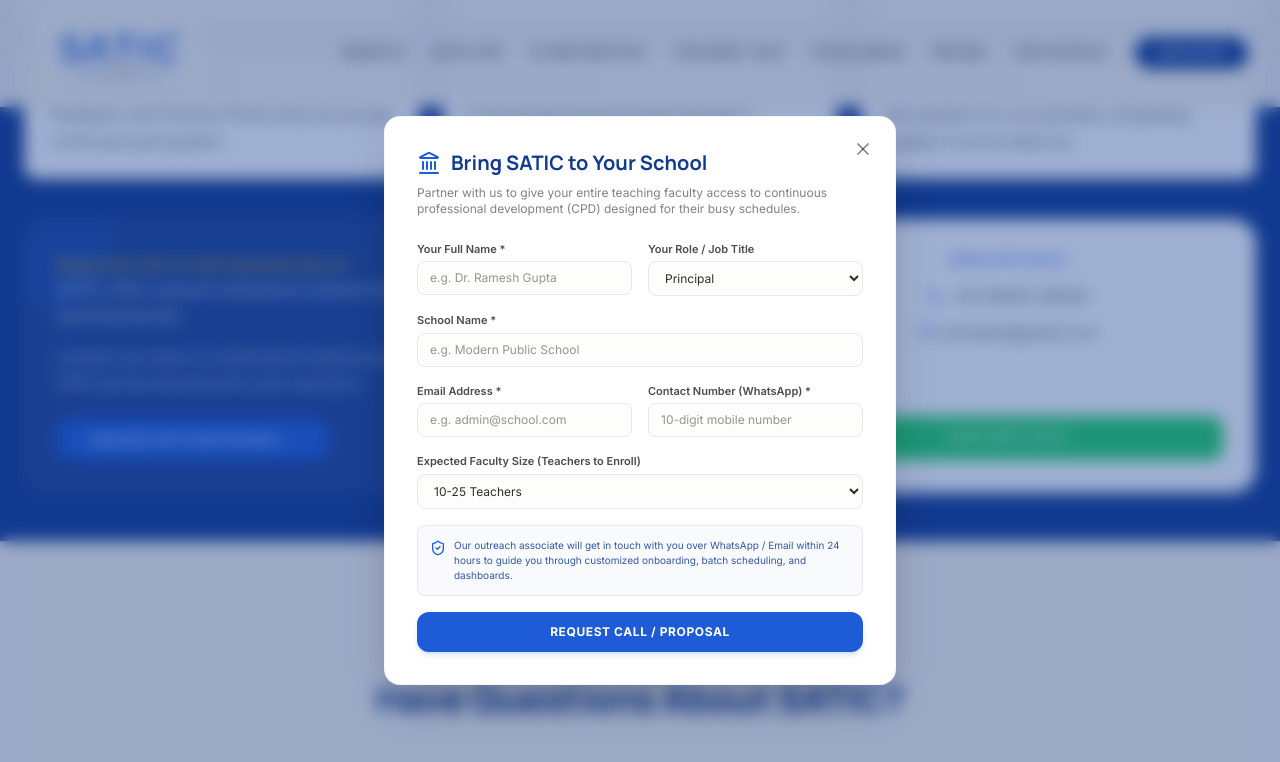
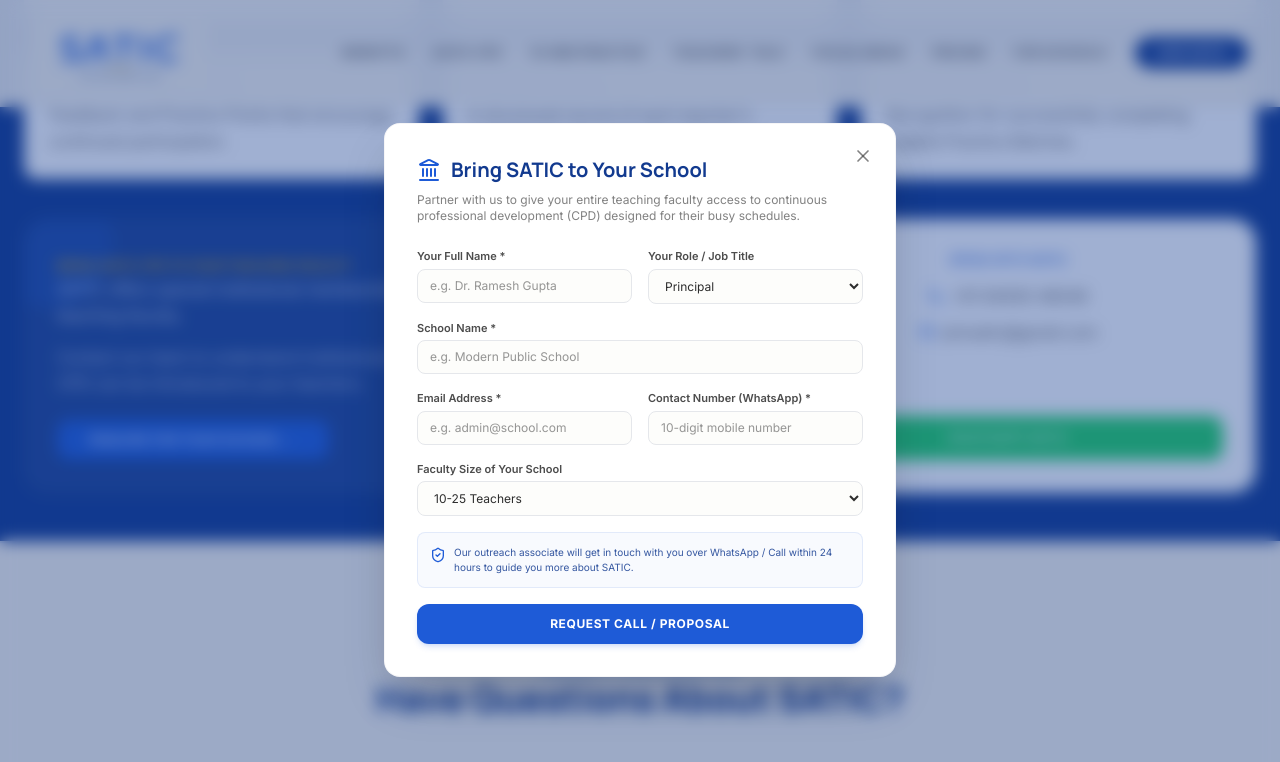
Before and after one commit to kinziiee21/saticweb2, a Next.js app: page / in a window 1280 px wide. Both pictures are taken after a click on the button "ENQUIRE FOR YOUR SCHOOL →". Shown: the part 6936-7698 px from the top of the page. Built offline with nearby package versions, Linux system fonts and the light colour scheme.

Commit message:
feat: update EnquiryModal labels, notice text and success submission message

```diff
--- a/src/components/EnquiryModal.tsx
+++ b/src/components/EnquiryModal.tsx
@@ -202,7 +202,7 @@
                 </div>
 
                 <div>
-                  <label className="block text-[11px] font-semibold text-satic-charcoal/85 mb-1">Expected Faculty Size (Teachers to Enroll)</label>
+                  <label className="block text-[11px] font-semibold text-satic-charcoal/85 mb-1">Faculty Size of Your School</label>
                   <select
                     name="numTeachers"
                     value={formData.numTeachers}
@@ -218,7 +218,7 @@
 
                 <div className="bg-satic-blue/[0.03] border border-satic-blue/10 rounded-lg p-3 flex items-start space-x-2 text-[10px] text-satic-navy/85 mt-2">
                   <ShieldCheck size={16} className="text-satic-blue shrink-0 mt-0.5" />
-                  <p>Our outreach associate will get in touch with you over WhatsApp / Email within 24 hours to guide you through customized onboarding, batch scheduling, and dashboards.</p>
+                  <p>Our outreach associate will get in touch with you over WhatsApp / Call within 24 hours to guide you more about SATIC.</p>
                 </div>
 
                 {apiError && (
@@ -246,9 +246,9 @@
               <div className="w-14 h-14 bg-emerald-500/10 border-2 border-emerald-500/20 rounded-full flex items-center justify-center mx-auto mb-5 animate-bounce">
                 <Check size={28} className="text-emerald-500 stroke-[3px]" />
               </div>
-              <h2 className="text-2xl font-bold font-display text-satic-navy mb-2">Enquiry Submitted!</h2>
+              <h2 className="text-2xl font-bold font-display text-satic-navy mb-2">Successfully submitted</h2>
               <p className="text-satic-charcoal/70 text-sm max-w-sm mx-auto mb-6 font-body">
-                Thank you for your interest in SATIC. Our outreach partner will reach out to you within 24 hours to discuss the implementation details.
+                We will contact you soon.
               </p>
               <button
                 onClick={handleClose}
```
